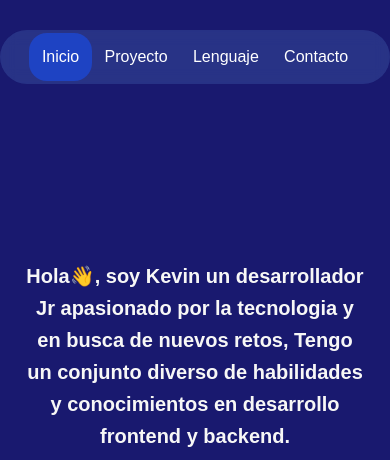
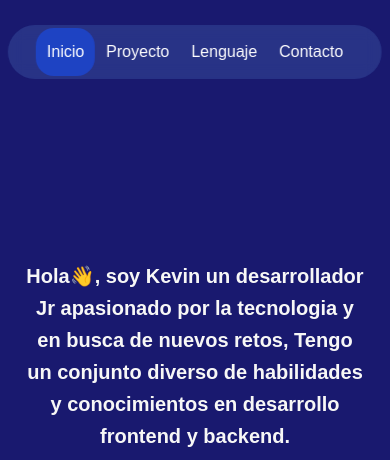
Before and after one commit to kbarrioss/kevinBarriosDev.github.io, a plain HTML site: page index.html in a window 390 px wide. Shown: the top 460 px of the page. Drawn offline with Linux system fonts and the light colour scheme.

Commit message:
Update style.css

```diff
--- a/CSS/style.css
+++ b/CSS/style.css
@@ -413,12 +413,12 @@ nav ul li a {
 }
     @media (min-width: 320px) and (max-width: 480px) {
         nav {
-            width: 100%;
+            width: 96%;
             height: 30px;
             border-radius:30px;
             margin: 0;
             padding: 12px 0;
-            top: 30px ;
+            top: 25px ;
             overflow: hidden;
             left: 50%;
             background-color: rgba(59, 82, 160, 0.466);
```
